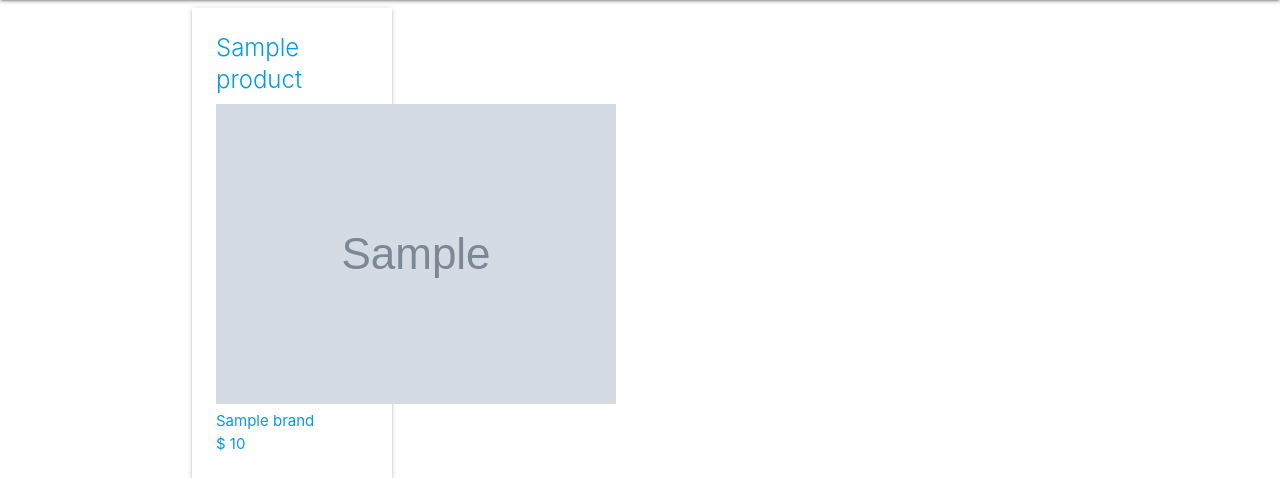
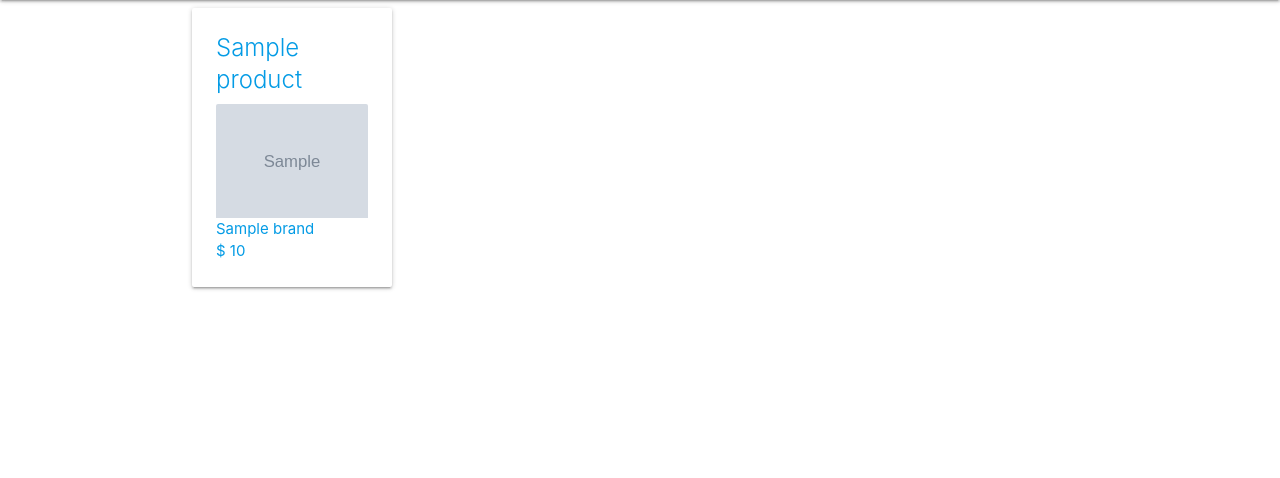
Before and after one commit to samanthaefran/palettable, a Django app: template main_app/templates/products_index.html in a window 1280 px wide. Shown: the part 64-542 px from the top of the page. Run offline with Django 4.2, Linux system fonts and the light colour scheme; the template is opened without the code that fills it: most values are stand-ins (such as "Sample title", 1, 10 or a date in 2020); grey boxes marked "Sample" are stand-in pictures.

Commit message:
styles product index card image

```diff
--- a/main_app/templates/products_index.html
+++ b/main_app/templates/products_index.html
@@ -6,7 +6,7 @@
         <a href="{% url 'products_detail' product.id %}">
             <div class="card-content">
                 <span class="card-title">{{product.product_name}}</span>
-                <p><img src="{{product.image_link}}" /></p>
+                <p class="card-image"><img src="{{product.image_link}}" /></p>
                 <p>{{product.brand}}</p>
                 <p>$ {{product.price}}</p>
                 {% if user.is_authenticated %}
```
